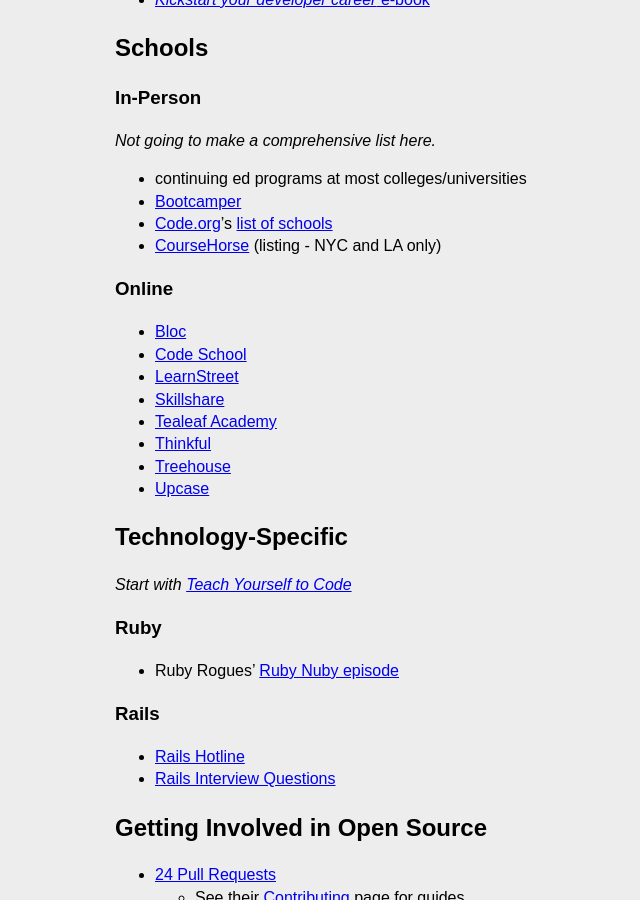
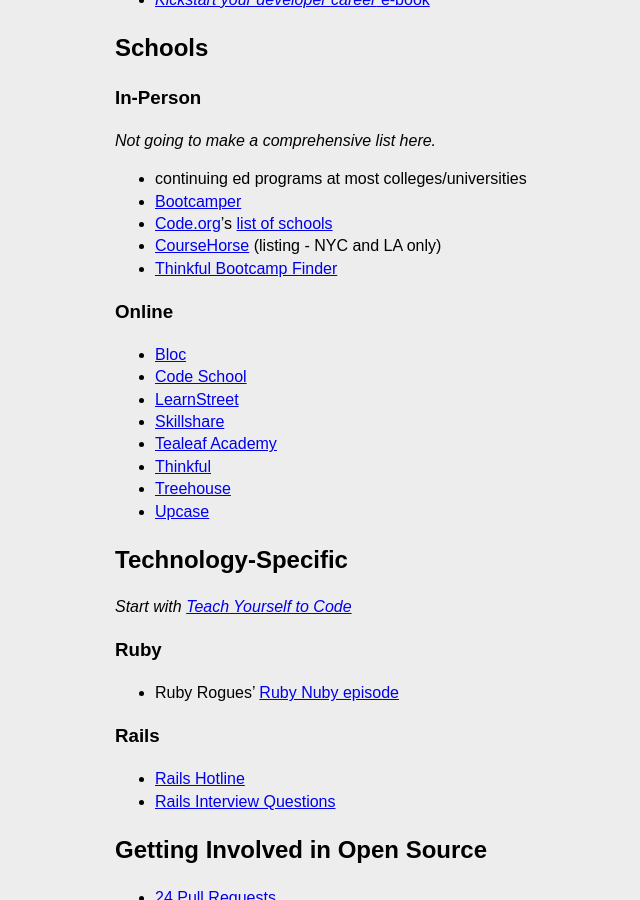
Before and after one commit to HackerHours/hackerhours.org, a Jekyll site: the page built from resources.md, in a window 1280 px wide and 900 px high, scrolled down 1436 px. Shown: the whole window, without its empty margins (205-845 px from the left). Built offline with Jekyll 4.4.1, drawn with Linux system fonts in a browser that asks for light colours; nearby versions of some CDN libraries; some web fonts are replaced; comment, search, counter and statistics services are not loaded.

Commit message:
add thinkful bootcamp finder

```diff
--- a/resources.md
+++ b/resources.md
@@ -56,6 +56,7 @@
 * [Bootcamper](http://bootcamper.io/)
 * [Code.org](http://www.code.org/)'s [list of schools](http://code.org/learn/local)
 * [CourseHorse](http://coursehorse.com/) (listing - NYC and LA only)
+* [Thinkful Bootcamp Finder](http://www.thinkful.com/bootcamps/)
 
 ### Online
 
```
